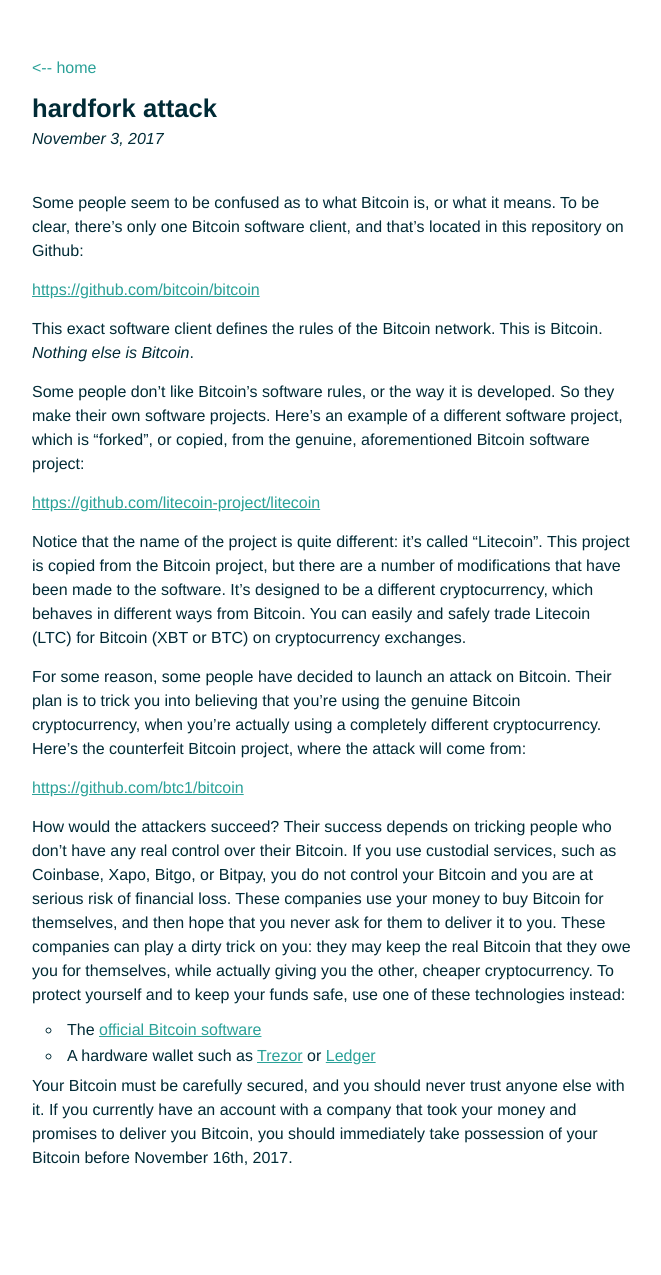
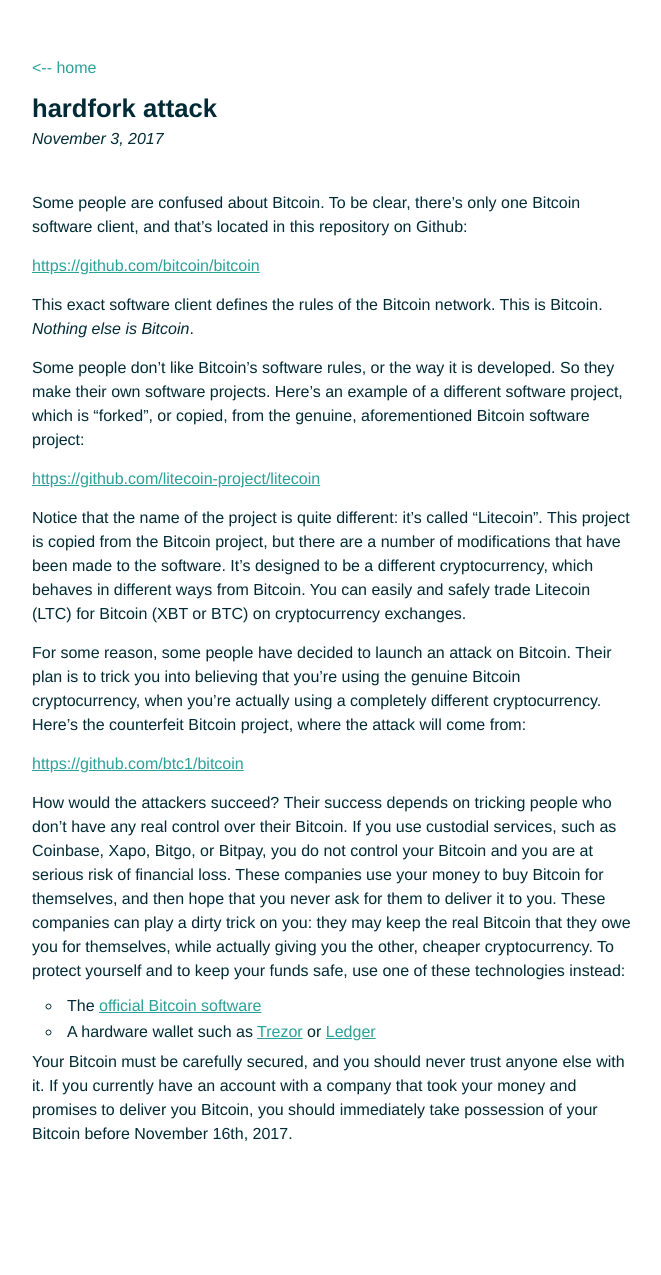
Before and after one commit to rusticbison/website, a Jekyll site: the page built from _posts/2017-11-03-hardfork-attack.md, in a window 1280 px wide. Shown: the whole page, without its empty margins (308-969 px from the left). Built offline with Jekyll 4.4.1, drawn with Linux system fonts in a browser that asks for light colours; after the commit the page ends 1251 px from its top, so only the background shows below that.

Commit message:
formatting

```diff
--- a/_posts/2017-11-03-hardfork-attack.md
+++ b/_posts/2017-11-03-hardfork-attack.md
@@ -6,7 +6,7 @@
 
 
 
-Some people seem to be confused as to what Bitcoin is, or what it means. To be clear, there’s only one Bitcoin software client, and that’s located in this repository on Github:
+Some people are confused about Bitcoin. To be clear, there’s only one Bitcoin software client, and that’s located in this repository on Github:
 
 [https://github.com/bitcoin/bitcoin](https://github.com/bitcoin/bitcoin)
 
```
